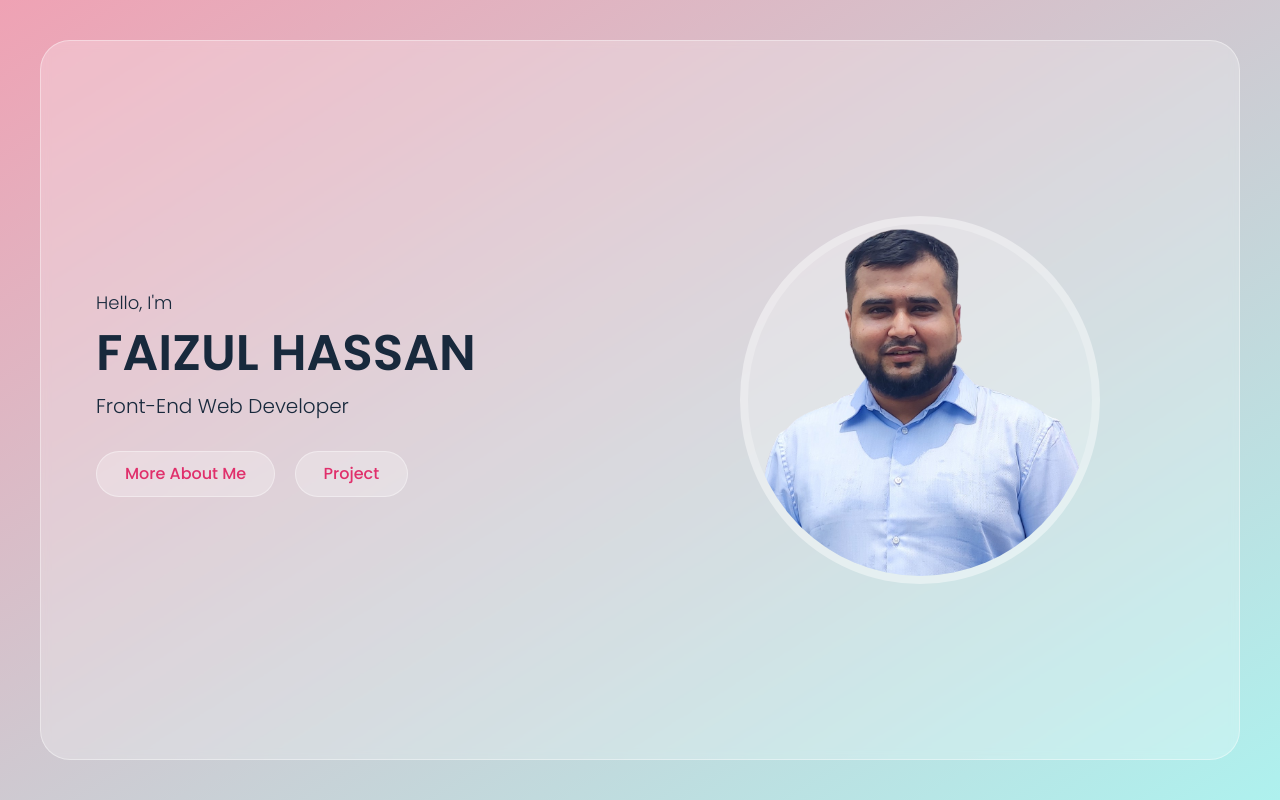
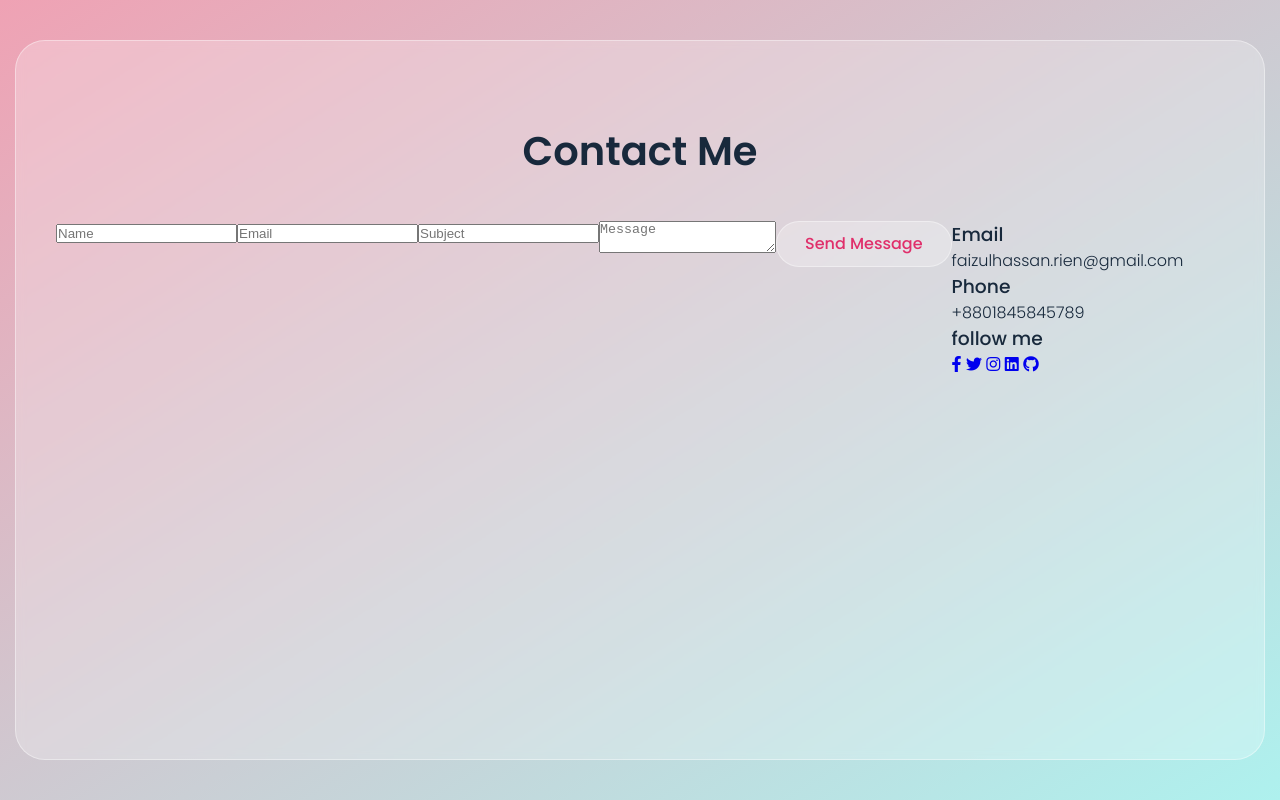
Before and after one commit to FaizulHassan-Rhine/portfolio_website, a plain HTML site: page index.html in a window 1280 px wide. Shown: the top 800 px of the page. Drawn offline with Linux system fonts and the light colour scheme.

Commit message:
add contact section structure

```diff
--- a/index.html
+++ b/index.html
@@ -13,7 +13,7 @@
   <div class="main">
 
     <!-- Home section start -->
-    <section class="home-section align-items-center ">
+    <section class="home-section align-items-center hidden ">
       <div class="container">
         <div class="row align-items-center">
           <div class="home-text">
@@ -35,7 +35,7 @@
     <!-- Home Section end -->
 
     <!-- About Section start -->
-    <section class="about-section sec-padding ">
+    <section class="about-section sec-padding hidden">
       <div class="container">
         <div class="row">
           <div class="section-title">
@@ -106,7 +106,7 @@
     <!-- About Section end -->
 
     <!-- portfolio section start -->
-    <section class="portfolio-section sec-padding">
+    <section class="portfolio-section sec-padding hidden">
       <div class="container">
         <div class="row">
           <div class="section-title">
@@ -262,6 +262,63 @@
   </div>
   <!-- portfolio Item details popup end -->
 
+  <!-- contact Section start -->
+  <section class="contact-section sec-padding">
+    <div class="container">
+      <div class="row">
+        <div class="section-title">
+          <h2>Contact me</h2>
+        </div>
+      </div>
+      <div class="row">
+        <div class="contact-form">
+          <form>
+            <div class="row">
+              <div class="input-group">
+                <input type="text" placeholder="Name" class="input-control" required>
+              </div>
+              <div class="input-group">
+                <input type="text" placeholder="Email" class="input-control" required>
+              </div>
+              <div class="input-group">
+                <input type="text" placeholder="Subject" class="input-control" required>
+              </div>
+              <div class="input-group">
+                <textarea placeholder="Message" class="input-control" required></textarea>
+              </div>
+              <div class="submit-btn">
+                <button type="submit" class="btn">send message</button>
+              </div>
+            </div>
+          </form>
+        </div>
+        <div class="contact-info">
+          <div class="contact-info-item">
+            <h3>Email</h3>
+            <p>faizulhassan.rien@gmail.com</p>
+          </div>
+          <div class="contact-info-item">
+            <h3>Phone</h3>
+            <p>+8801845845789</p>
+          </div>
+          <div class="contact-info-item">
+            <h3>follow me</h3>
+            <div class="social-link">
+              <a href="#" target="_blank"><i class="fab fa-facebook-f"></i></a>
+              <a href="#" target="_blank"><i class="fab fa-twitter"></i></a>
+              <a href="#" target="_blank"><i class="fab fa-instagram"></i></a>
+              <a href="#" target="_blank"><i class="fab fa-linkedin"></i></a>
+              <a href="#" target="_blank"><i class="fab fa-github"></i></a>
+            </div>
+
+          </div>
+        </div>
+      </div>
+    </div>
+
+  </section>
+  <!-- contact Section end -->
+
 
 <script src="js/script.js"></script>
 </body>
```
